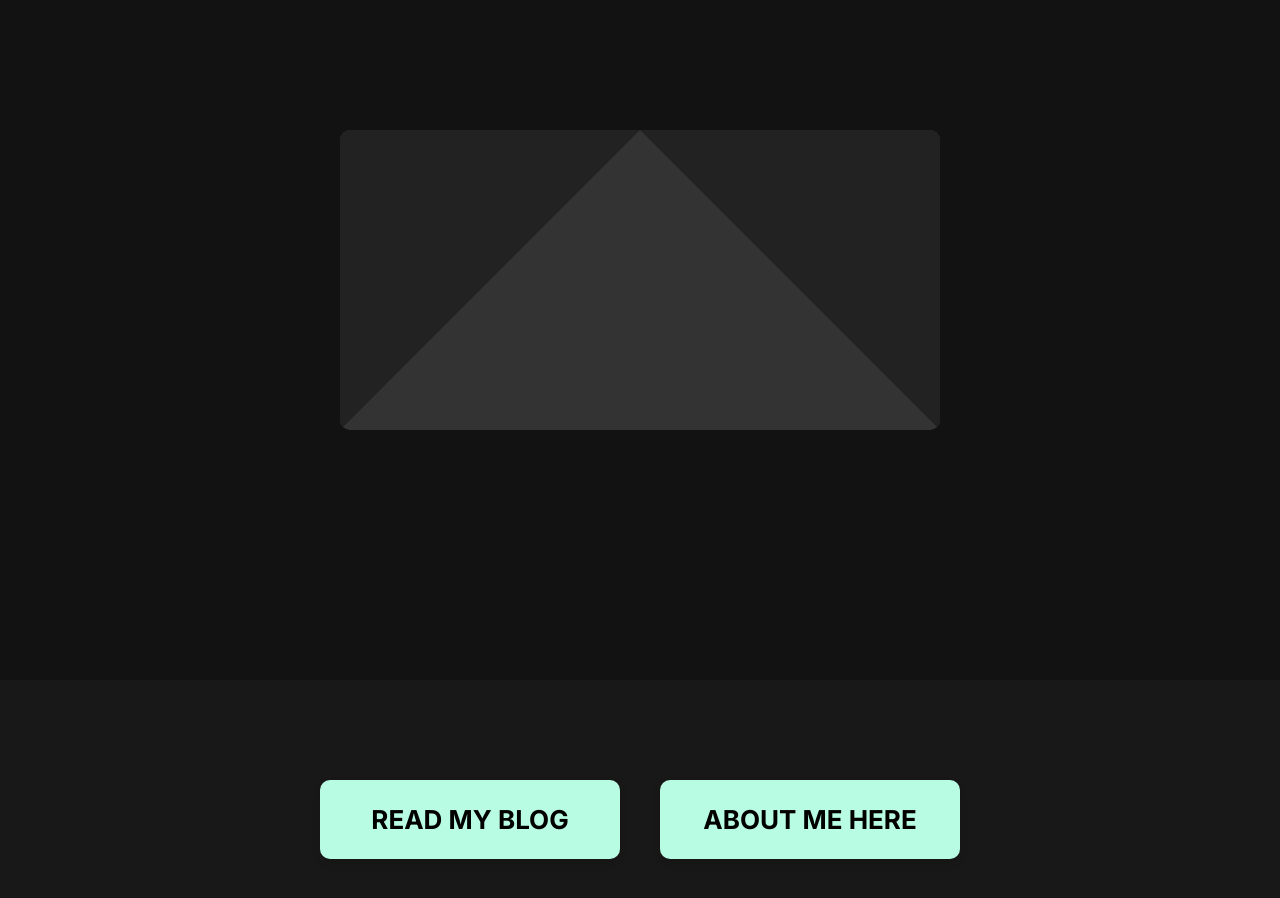
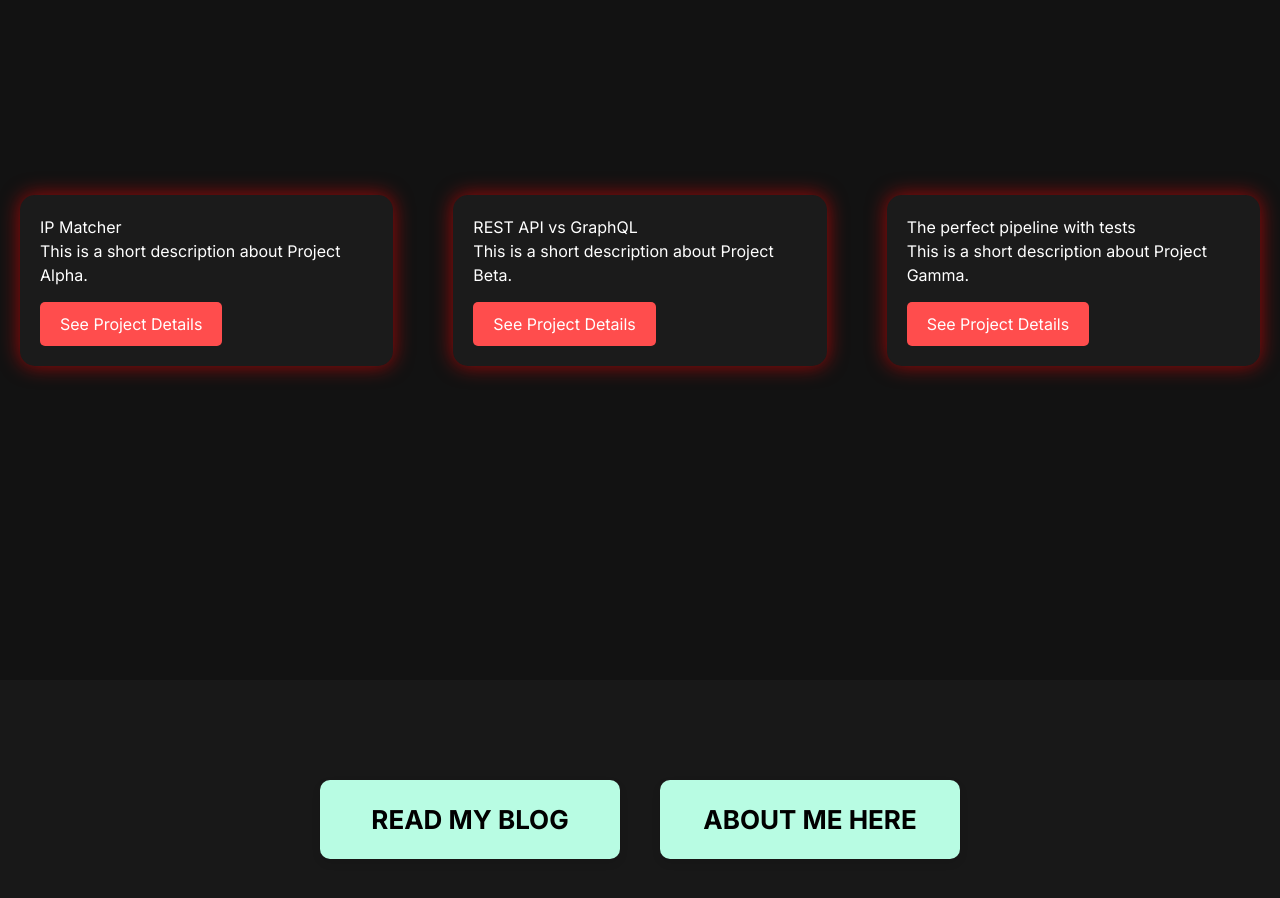
Before and after one commit to idncod/portfolioIdncod, a Next.js app: page / in a window 1280 px wide. Shown: the part 5680-6578 px from the top of the page. Built offline with nearby package versions, Linux system fonts and the light colour scheme.

Commit message:
add project cards rendered from projects.json & add styles

```diff
--- a/src/components/ProjectCard.js
+++ b/src/components/ProjectCard.js
@@ -1,76 +1,114 @@
+import projects from '../projects.json';
 import { useRouter } from 'next/navigation';
-import { useEffect, useState } from 'react';
-import { motion } from 'framer-motion';
-import styles from './ProjectCard.module.scss';
+import styles from './ProjectCards.module.scss';
+import {motion} from "framer-motion";
 
-const ProjectCard = () => {
+const ProjectCards = () => {
     const router = useRouter();
-    const [isClient, setIsClient] = useState(false);
 
-    useEffect(() => {
-        setIsClient(true);
-    }, []);
-
-    const handleReadMoreClick = () => {
-        if (isClient) {
-            router.push('/work');
-        }
+    const handleReadMoreClick = (route) => {
+        router.push(route);
     };
 
     return (
-        <motion.div
-            className={styles.card}
-            whileHover="hover"
-            initial="initial"
-            animate="initial"
-            variants={cardVariants}
-        >
-            <motion.div className={styles.cardBorder} variants={borderVariants} />
-            <div className={styles.cardContent}>
-                <motion.div className={styles.splitLeft} variants={splitVariants} />
-                <motion.div className={styles.splitRight} variants={splitVariants} />
-                <motion.div className={styles.aboutProject}>
-                    <h3>Project Title</h3>
-                    <p>Short description about the project.</p>
-                    <button onClick={handleReadMoreClick} className={styles.readMore}>
-                        Read More
-                    </button>
+        <div className={styles.cardContainer}>
+            {projects.map((project) => (
+                <motion.div
+                    key={project.name}
+                    className={styles.card}
+                    whileHover={{ x: 10, y: -10 }}
+                >
+                    <h3>{project.name}</h3>
+                    <p>{project.description}</p>
+                    <motion.button
+                        className={styles.readMore}
+                        whileTap={{ scale: 0.95, backgroundColor: "#ff4d4d" }}
+                        onClick={() => handleReadMoreClick(project.route)}
+                    >
+                        See Project Details
+                    </motion.button>
                 </motion.div>
-            </div>
-        </motion.div>
+            ))}
+        </div>
     );
 };
 
-const cardVariants = {
-    hover: {
-        boxShadow: '0px 0px 15px 5px rgba(255,0,0,0.6)',
-    },
-    initial: {
-        boxShadow: '0px 0px 0px rgba(0,0,0,0)',
-    },
-};
+export default ProjectCards;
 
-const borderVariants = {
-    hover: {
-        border: ['2px solid transparent', '2px solid red', '2px solid transparent'],
-        transition: {
-            duration: 1.5,
-            repeat: Infinity,
-        },
-    },
-};
 
-const splitVariants = {
-    hover: {
-        x: (custom) => (custom === 'left' ? '-50%' : '50%'),
-        transition: {
-            duration: 0.5,
-            ease: 'easeInOut',
-        },
-    },
-    initial: {
-        x: 0,
-    },
-};
-
-export default ProjectCard;
+// import { useRouter } from 'next/navigation';
+// import { useEffect, useState } from 'react';
+// import { motion } from 'framer-motion';
+// import styles from './ProjectCard.module.scss';
+//
+// const ProjectCard = () => {
+//     const router = useRouter();
+//     const [isClient, setIsClient] = useState(false);
+//
+//     useEffect(() => {
+//         setIsClient(true);
+//     }, []);
+//
+//     const handleReadMoreClick = () => {
+//         if (isClient) {
+//             router.push('/work');
+//         }
+//     };
+//
+//     return (
+//         <motion.div
+//             className={styles.card}
+//             whileHover="hover"
+//             initial="initial"
+//             animate="initial"
+//             variants={cardVariants}
+//         >
+//             <motion.div className={styles.cardBorder} variants={borderVariants} />
+//             <div className={styles.cardContent}>
+//                 <motion.div className={styles.splitLeft} variants={splitVariants} />
+//                 <motion.div className={styles.splitRight} variants={splitVariants} />
+//                 <motion.div className={styles.aboutProject}>
+//                     <h3>Project Title</h3>
+//                     <p>Short description about the project.</p>
+//                     <button onClick={handleReadMoreClick} className={styles.readMore}>
+//                         Read More
+//                     </button>
+//                 </motion.div>
+//             </div>
+//         </motion.div>
+//     );
+// };
+//
+// const cardVariants = {
+//     hover: {
+//         boxShadow: '0px 0px 15px 5px rgba(255,0,0,0.6)',
+//     },
+//     initial: {
+//         boxShadow: '0px 0px 0px rgba(0,0,0,0)',
+//     },
+// };
+//
+// const borderVariants = {
+//     hover: {
+//         border: ['2px solid transparent', '2px solid red', '2px solid transparent'],
+//         transition: {
+//             duration: 1.5,
+//             repeat: Infinity,
+//         },
+//     },
+// };
+//
+// const splitVariants = {
+//     hover: {
+//         x: (custom) => (custom === 'left' ? '-50%' : '50%'),
+//         transition: {
+//             duration: 0.5,
+//             ease: 'easeInOut',
+//         },
+//     },
+//     initial: {
+//         x: 0,
+//     },
+// };
+//
+// export default ProjectCard;
--- a/src/components/ProjectCard.module.scss
+++ b/src/components/ProjectCard.module.scss
@@ -1,91 +1,91 @@
-.card {
-  position: relative;
-  width: 100%;
-  max-width: 600px;
-  height: 300px;
-  background-color: #333;
-  color: #fff;
-  overflow: hidden;
-  border-radius: 10px;
-  display: flex;
-  align-items: center;
-  justify-content: center;
-  margin: 20px auto;
-}
-
-.cardBorder {
-  position: absolute;
-  top: 0;
-  left: 0;
-  width: 100%;
-  height: 100%;
-  border: 2px solid transparent;
-  border-radius: 10px;
-  z-index: 10;
-}
-
-.cardContent {
-  position: relative;
-  width: 100%;
-  height: 100%;
-  display: grid;
-  grid-template-rows: 1fr 1fr;
-}
-
-.splitLeft, .splitRight {
-  position: absolute;
-  top: 0;
-  width: 50%;
-  height: 100%;
-  background-color: #222;
-  z-index: 5;
-}
-
-.splitLeft {
-  left: 0;
-  clip-path: polygon(0 0, 100% 0, 0% 100%);
-}
-
-.splitRight {
-  right: 0;
-  clip-path: polygon(0% 0%, 100% 0, 100% 100%);
-}
-
-.aboutProject {
-  position: absolute;
-  top: 50%;
-  left: 50%;
-  transform: translate(-50%, -50%);
-  opacity: 0;
-  transition: opacity 0.5s ease-in-out;
-  z-index: 15;
-
-  h3 {
-    margin: 0;
-    font-size: 1.5rem;
-  }
-
-  p {
-    margin: 10px 0;
-    font-size: 1rem;
-  }
-
-  .readMore {
-    background-color: red;
-    color: white;
-    border: none;
-    padding: 10px 20px;
-    cursor: pointer;
-    border-radius: 5px;
-    font-size: 1rem;
-    transition: background-color 0.3s ease;
-  }
-
-  .readMore:hover {
-    background-color: darkred;
-  }
-}
-
-.card:hover .aboutProject {
-  opacity: 1;
-}
+//.card {
+//  position: relative;
+//  width: 100%;
+//  max-width: 600px;
+//  height: 300px;
+//  background-color: #333;
+//  color: #fff;
+//  overflow: hidden;
+//  border-radius: 10px;
+//  display: flex;
+//  align-items: center;
+//  justify-content: center;
+//  margin: 20px auto;
+//}
+//
+//.cardBorder {
+//  position: absolute;
+//  top: 0;
+//  left: 0;
+//  width: 100%;
+//  height: 100%;
+//  border: 2px solid transparent;
+//  border-radius: 10px;
+//  z-index: 10;
+//}
+//
+//.cardContent {
+//  position: relative;
+//  width: 100%;
+//  height: 100%;
+//  display: grid;
+//  grid-template-rows: 1fr 1fr;
+//}
+//
+//.splitLeft, .splitRight {
+//  position: absolute;
+//  top: 0;
+//  width: 50%;
+//  height: 100%;
+//  background-color: #222;
+//  z-index: 5;
+//}
+//
+//.splitLeft {
+//  left: 0;
+//  clip-path: polygon(0 0, 100% 0, 0% 100%);
+//}
+//
+//.splitRight {
+//  right: 0;
+//  clip-path: polygon(0% 0%, 100% 0, 100% 100%);
+//}
+//
+//.aboutProject {
+//  position: absolute;
+//  top: 50%;
+//  left: 50%;
+//  transform: translate(-50%, -50%);
+//  opacity: 0;
+//  transition: opacity 0.5s ease-in-out;
+//  z-index: 15;
+//
+//  h3 {
+//    margin: 0;
+//    font-size: 1.5rem;
+//  }
+//
+//  p {
+//    margin: 10px 0;
+//    font-size: 1rem;
+//  }
+//
+//  .readMore {
+//    background-color: red;
+//    color: white;
+//    border: none;
+//    padding: 10px 20px;
+//    cursor: pointer;
+//    border-radius: 5px;
+//    font-size: 1rem;
+//    transition: background-color 0.3s ease;
+//  }
+//
+//  .readMore:hover {
+//    background-color: darkred;
+//  }
+//}
+//
+//.card:hover .aboutProject {
+//  opacity: 1;
+//}
--- /dev/null
+++ b/src/components/ProjectCards.module.scss
@@ -0,0 +1,48 @@
+.cardContainer {
+  display: grid;
+  grid-template-columns: 1fr;
+  gap: 60px;
+  padding: 20px;
+
+  @media (min-width: 600px) {
+    grid-template-columns: 1fr 1fr;
+  }
+
+  @media (min-width: 900px) {
+    grid-template-columns: 1fr 1fr 1fr;
+  }
+}
+
+.card {
+  background-color: #1b1b1b;
+  color: white;
+  padding: 20px;
+  border-radius: 15px;
+  position: relative;
+  overflow: hidden;
+  cursor: pointer;
+  box-shadow: 0 0 20px rgba(255, 0, 0, 0.6);
+
+  &:hover {
+    box-shadow: 0 0 25px rgba(255, 0, 0, 0.9);
+  }
+}
+
+.readMore {
+  margin-top: 15px;
+  padding: 10px 20px;
+  background-color: #ff4d4d;
+  color: white;
+  border: none;
+  border-radius: 5px;
+  cursor: pointer;
+  transition: background-color 0.3s ease;
+
+  &:hover {
+    background-color: #ff3333;
+  }
+
+  &:active {
+    background-color: #ff1a1a;
+  }
+}
--- /dev/null
+++ b/src/projects.json
@@ -0,0 +1,17 @@
+[
+  {
+    "name": "IP Matcher",
+    "description": "This is a short description about Project Alpha.",
+    "route": "/project/ip-matcher"
+  },
+  {
+    "name": "REST API vs GraphQL",
+    "description": "This is a short description about Project Beta.",
+    "route": "/project/rest-vs-graph"
+  },
+  {
+    "name": "The perfect pipeline with tests",
+    "description": "This is a short description about Project Gamma.",
+    "route": "/project/perfect-pipeline"
+  }
+]
```
Also changed, not shown: src/app/project/ip-matcher/page.js (added, +11 -0 lines), src/app/project/page.js (added, +57 -0 lines), src/app/project/perfect-pipeline/page.js (added, +11 -0 lines), src/app/project/rest-vs-graph/page.js (added, +11 -0 lines).
